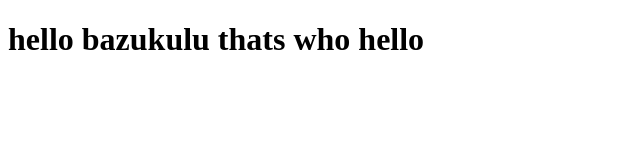
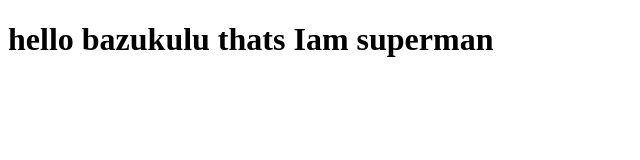
Before and after one commit to Arnold-bornagain/angularProject, a website: page index.html in a window 1280 px wide. Shown: the whole page, without its empty margins (0-640 px from the left). Drawn offline with Linux system fonts and the light colour scheme.

Commit message:
new version

```diff
--- a/index.html
+++ b/index.html
@@ -7,6 +7,6 @@
     <title>Document</title>
 </head>
 <body>
-    <h1>hello bazukulu thats who hello</h1>
+    <h1>hello bazukulu thats Iam superman</h1>
 </body>
 </html>
```
